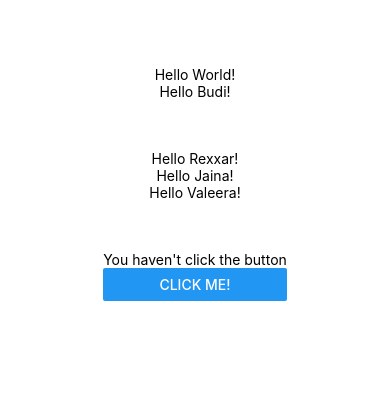
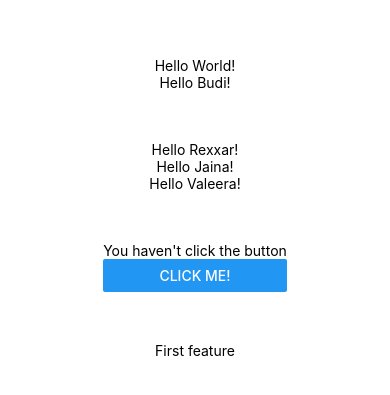
Before and after one commit to budimanfajarf/learn-react-native, a React Native app: screen / in a window 390 px wide. Shown: the part 289-684 px from the top of the page. Built offline with nearby package versions, Linux system fonts and the light colour scheme.

Commit message:
[try] first-feature

```diff
--- a/App.tsx
+++ b/App.tsx
@@ -35,6 +35,10 @@ export default function App() {
           title="Click Me!"
         />
       </View>
+
+      <View style={{ top: 150 }}>
+        <Text>First feature</Text>
+      </View>
     </View>
   );
 }
```
